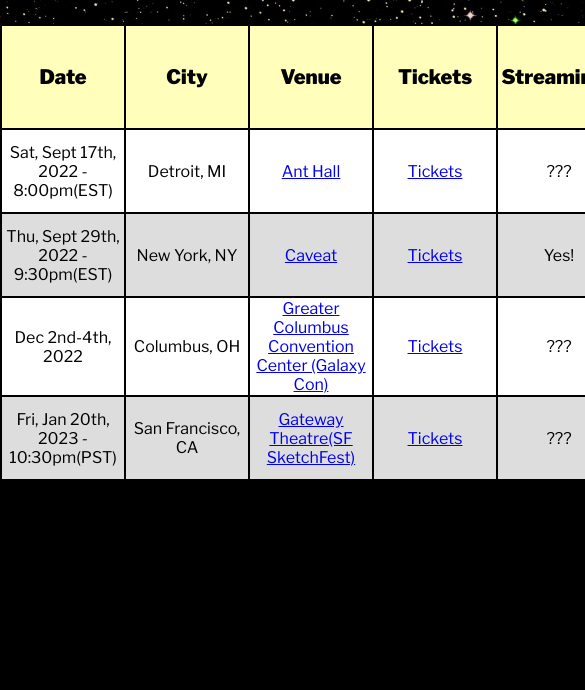
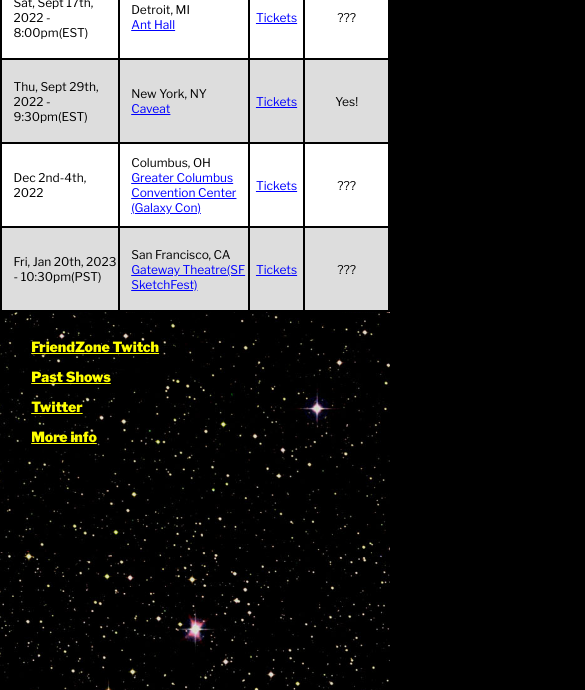
Before and after one commit to blinkityblank/UpcomingGLTS, a plain HTML site: page index.html in a window 390 px wide. Shown: the part 154-844 px from the top of the page, 585 px wide, since content can reach past the window. Drawn offline with nearby package versions, Linux system fonts and the light colour scheme.

Commit message:
content and CSS modifications

```diff
--- a/index.html
+++ b/index.html
@@ -28,49 +28,46 @@
                 <col>
                 <col>
                 <col>
-                <col>
               </colgroup>
             <tr>
               <th>Date</th>
-              <th>City</th>
-              <th>Venue</th>
+              <th>Location</th>
               <th>Tickets</th>
               <th>Streaming?</th>
 
             </tr>
             <tr>
-                <td>Sat, Sept 17th, 2022 - 8:00pm(EST)</td>
-                <td>Detroit, MI</td>
-                <td><a target="_blank" href="https://www.planetant.com/">Ant Hall</a></td>
+                <td style="text-align:left; padding-left: 3%;">Sat, Sept 17th, 2022 - 8:00pm(EST)</td>
+                <td style="text-align:left; padding-left: 3%;">Detroit, MI<br/><a target="_blank" href="https://www.planetant.com/">Ant Hall</a></td>
                 <td><a target="_blank" href="https://www.planetant.com/events/georgelucastalkshow">Tickets</a></td>
                 <td>???</td>
               </tr>
             <tr>
-                <td>Thu, Sept 29th, 2022 - 9:30pm(EST)</td>
-                <td>New York, NY</td>
-                <td><a target="_blank" href="http://caveat.nyc/">Caveat</a></td>
+                <td style="text-align:left; padding-left: 3%;">Thu, Sept 29th, 2022 - 9:30pm(EST)</td>
+                <td style="text-align:left; padding-left: 3%;">New York, NY<br/><a target="_blank" href="http://caveat.nyc/">Caveat</a></td>
                 <td><a target="_blank" href="https://caveat.nyc/series/the-george-lucas-talk-show/">Tickets</a></td>
                 <td>Yes!</td>
               </tr>
               <tr>
-                <td>Dec 2nd-4th, 2022</td>
-                <td>Columbus, OH</td>
-                <td><a target="_blank" href="https://columbusconventions.com/">Greater Columbus Convention Center (Galaxy Con)</a></td>
+                <td style="text-align:left; padding-left: 3%;">Dec 2nd-4th, 2022</td>
+                <td style="text-align:left; padding-left: 3%;">Columbus, OH<br/><a target="_blank" href="https://columbusconventions.com/">Greater Columbus Convention Center (Galaxy Con)</a></td>
                 <td><a target="_blank" href="https://galaxycon.com/blogs/columbus-entertainment/george-lucas-talk-show">Tickets</a></td>
                 <td>???</td>
               </tr>
               <tr>
-                <td>Fri, Jan 20th, 2023 - 10:30pm(PST)</td>
-                <td>San Francisco, CA</td>
-                <td><a target="_blank" href="https://sfsketchfest.com/">Gateway Theatre(SF SketchFest)</a></td>
+                <td style="text-align:left; padding-left: 3%;">Fri, Jan 20th, 2023 - 10:30pm(PST)</td>
+                <td style="text-align:left; padding-left: 3%;">San Francisco, CA<br/><a target="_blank" href="https://sfsketchfest.com/">Gateway Theatre(SF SketchFest)</a></td>
                 <td><a target="_blank" href="https://prod3.agileticketing.net/websales/pages/info.aspx?evtinfo=714337~34ea3a14-080c-468c-859c-83e1ffc813ef">Tickets</a></td>
                 <td>???</td>
               </tr>
+            </table>
 
-
-
-
-          </table>
+            <div id="links-bottom">
+                <a href="https://www.twitch.tv/friendzone" target="_blank" rel="noopener noreferrer">FriendZone Twitch</a><br/>
+                <a href="https://www.youtube.com/c/TheGeorgeLucasTalkShow" target="_blank" rel="noopener noreferrer">Past Shows</a><br/>
+                <a href="https://twitter.com/glucastalkshow" target="_blank" rel="noopener noreferrer">Twitter</a><br/>
+                <a href="https://www.patrickcotnoir.com/glts" target="_blank" rel="noopener noreferrer">More info</a>
+            </div>
         <script src="" async defer></script>
     </body>
 </html>
--- a/style.css
+++ b/style.css
@@ -1,5 +1,32 @@
 
-@media only screen and (max-width: 700px) {
+@media only screen and (max-width: 550px) {
+    #title{
+        font-size: 20px;
+    }
+    #list td{
+        font-size: 12px;
+    }
+    #list th{
+        font-size: 14px;
+    }
+    #list th{
+        height: 60px;
+    }
+    #list td{
+        height: 80px;
+        min-width: 40px;
+    }
+    #list{
+        margin: 0;
+        width: 100vw;
+    }
+
+    #links-bottom{
+        font-size: 14px;
+    }
+}
+
+@media only screen and (min-width: 550px) and (max-width: 800px) {
     #title{
         font-size: 40px;
     }
@@ -16,9 +43,19 @@
         height: 80px;
         min-width: 120px;
     }
+
+    #list{
+        margin: 0;
+        width: 100vw;
+    }
+
+    #links-bottom{
+        font-size: 20px;
+    }
 }
+
 /* Small devices (portrait tablets and large phones, 600px and up) */
-@media only screen and (min-width: 700px) {
+@media only screen and (min-width: 800px) {
     #title{
         font-size: 80px;
     }
@@ -35,10 +72,23 @@
     height: 100px;
     min-width: 150px;
 }
+
+#list{
+    margin-left: 5vw;
+    margin-right: 5vw;
+    width: 90vw;
+}
+
+#links-bottom{
+    font-size: 20px;
+}
 }
 
 a:visited{
  color:purple;
+}
+a{
+    color:blue;
 }
 
 body{
@@ -47,23 +97,23 @@
     border: 0;
     background-image: url("./bg.jpg");
     background-position: center;
-    background-repeat: no-repeat;
     background-size: cover;
     background-color: black;
     color: yellow;
     font-family: 'Libre Franklin', sans-serif;
     font-weight: 900;
-    width: 100vw;
+    width: 100%;
     text-align: center;
 
 }
 
 #title{
+    margin-left: 5%;
+    margin-right: 5%;
     color: yellow;
 }
 
 #list{
-    width: 100%;
     background-color: black;
     color: black;
 }
@@ -86,3 +136,22 @@
   #list tr:nth-child(even) {
     background:#FFF;
   }
+
+#links-bottom{
+    padding-top: 20px;
+    padding-left: 8%;
+    padding-bottom: 100px;
+    text-align: left;
+    line-height: 30px;
+}
+
+#links-bottom a{
+    color:yellow
+}
+
+#links-bottom a:visited{
+    color:yellow
+}
+#links-bottom a:hover{
+    color:#FA0
+}
```
